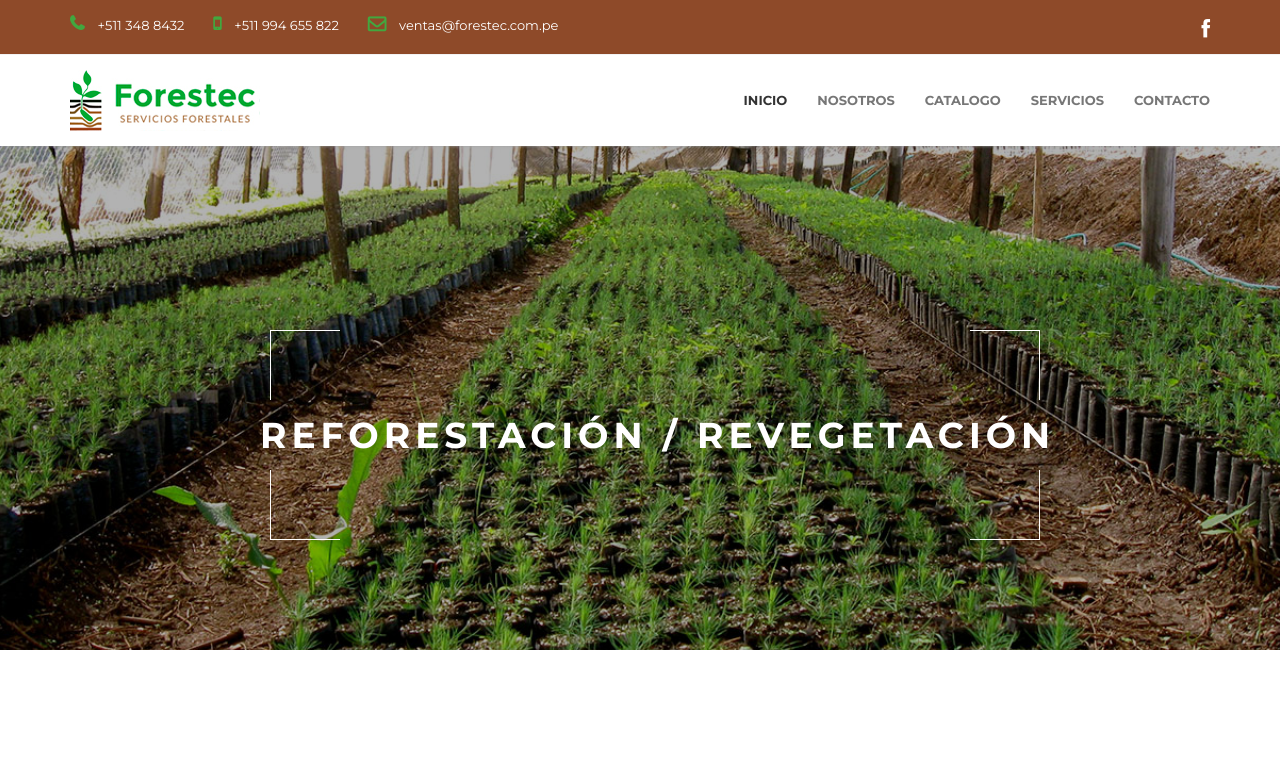
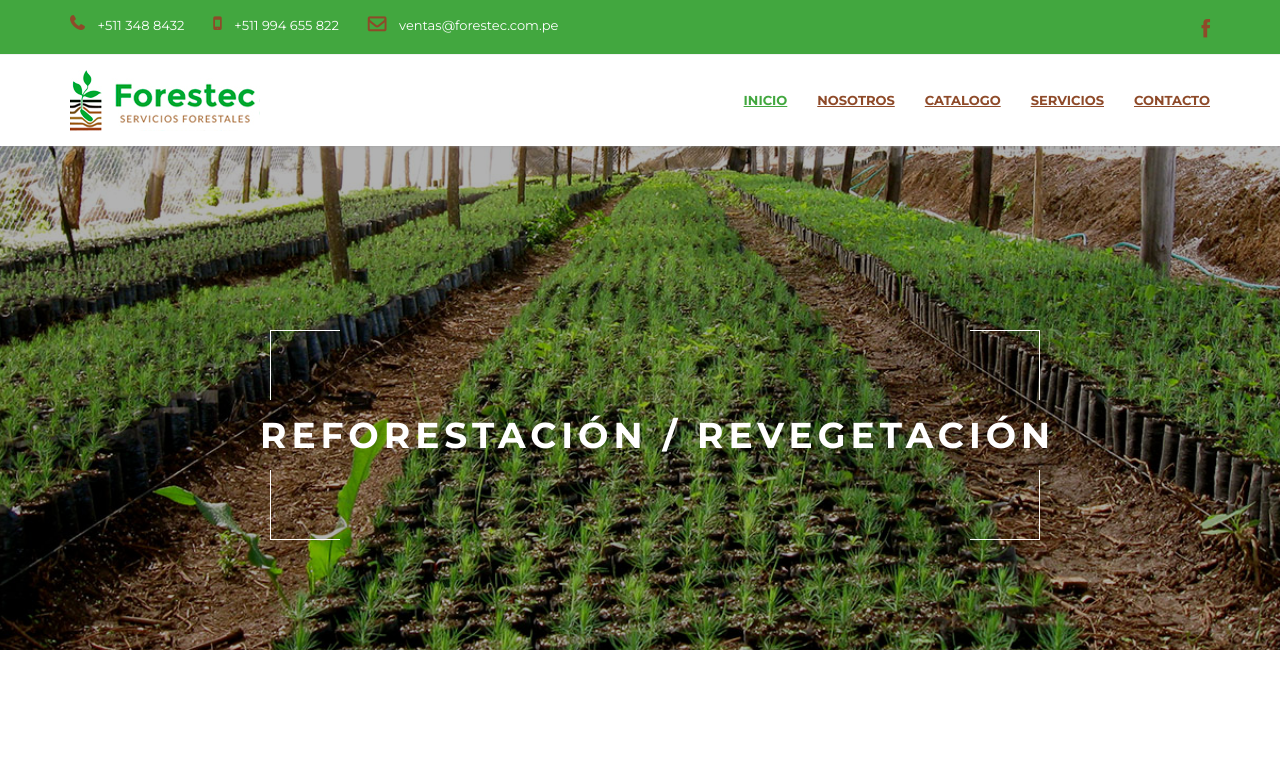
Before and after one commit to 6418/f0r35, a plain HTML site: page index.html in a window 1280 px wide. Shown: the top 757 px of the page. Drawn offline with Linux system fonts and the light colour scheme; some packages are replaced by stand-ins of ours.

Commit message:
change of word 01

```diff
--- a/less/style.less
+++ b/less/style.less
@@ -118,17 +118,18 @@ website:    http://www.themepunch.com
 .navbar-nav {
     .transition;
     > li > a {
-        color: @color2 !important;
+        color: @skin-color-brown1 !important;
         font-size: 13px;
         font-family: @font;
         font-weight: 900;
         text-transform: uppercase;
+        text-decoration: underline;
         .transition;
         padding: 35px 15px;
     }
     > li > a:hover,
     > li > a.active {
-        color: @color1 !important;
+        color: @skin-color !important;
     }
     li.drop {
         position: relative;
@@ -146,7 +147,7 @@ website:    http://www.themepunch.com
 
 .top-line {
     padding: 15px 0 10px 0;
-    background: @skin-color-brown1;
+    background: @skin-color;
     border-bottom: 1px solid #f3f3f3;
     .transition;
     overflow: hidden;
@@ -159,7 +160,7 @@ website:    http://www.themepunch.com
             font-size: 13px;
             font-family: @font;
             i {
-                color: @skin-color;
+                color: @skin-color-brown1;
                 font-size: 18px;
                 font-weight: bold;
                 margin-right: 10px;
@@ -175,7 +176,7 @@ website:    http://www.themepunch.com
             a {
                 .anchor;
                 font-size: 20px;
-                color: @white;
+                color: @skin-color-brown1;
             }
             a:hover {
                 color: @skin-color;
```
Also changed, not shown: css/style.css.
